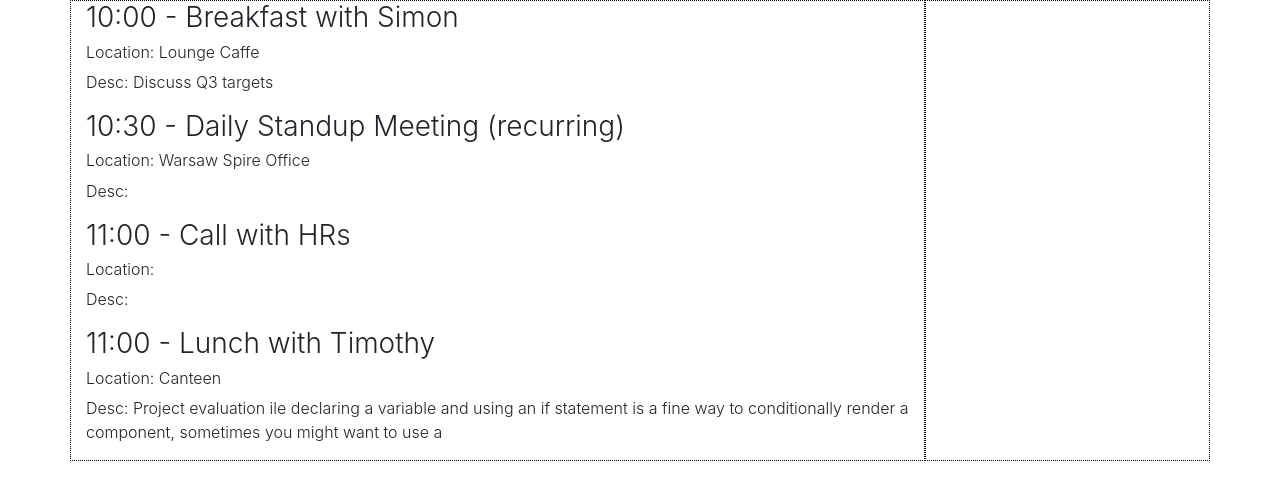
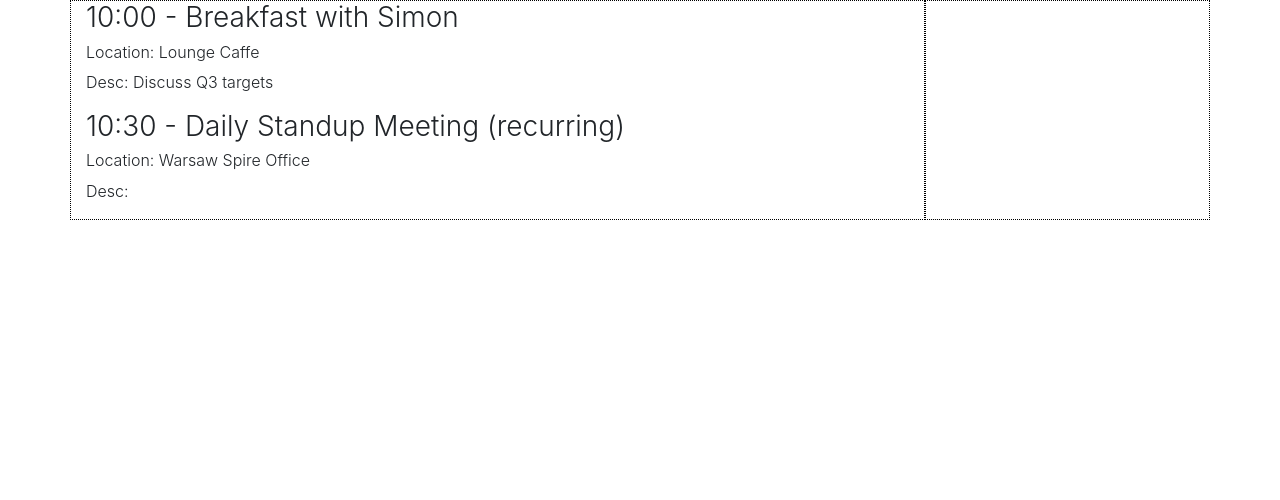
Before and after one commit to ItsJuniorDias/ScheduleApp, a React (Create React App) app: page / in a window 1280 px wide. Shown: the top 500 px of the page. Built offline with nearby package versions, Linux system fonts and the light colour scheme.

Commit message:
delete events

```diff
--- a/src/index.js
+++ b/src/index.js
@@ -24,15 +24,6 @@ class App extends Component {
 					title: "Daily Standup Meeting (recurring)",
 					location: "Warsaw Spire Office"
 				},
-				{ id: 3, time: "11:00", title: "Call with HRs" },
-				{
-					id: 4,
-					time: "11:00",
-					title: "Lunch with Timothy",
-					location: "Canteen",
-					description:
-						"Project evaluation ile declaring a variable and using an if statement is a fine way to conditionally render a component, sometimes you might want to use a"
-				}
 			]
 		};
 	}
```
